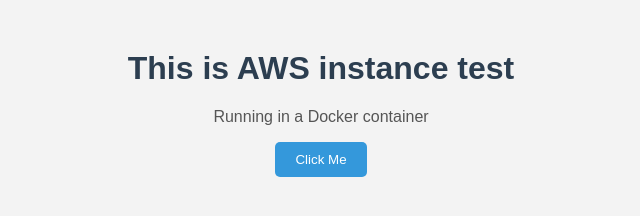
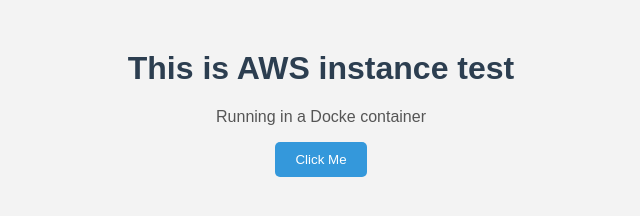
Before and after one commit to Su1et/AWS_TEST_lab4-5, a plain HTML site: page html_css/index.html in a window 1280 px wide. Shown: the full height of the page, 319-959 px from the left. Drawn offline with Linux system fonts and the light colour scheme.

Commit message:
test commit

```diff
--- a/html_css/index.html
+++ b/html_css/index.html
@@ -7,7 +7,7 @@
 </head>
 <body>
     <h1>This is AWS instance test</h1>
-    <p>Running in a Docker container</p>
+    <p>Running in a Docke container</p>
     <button>Click Me</button>
 </body>
 </html>
```
